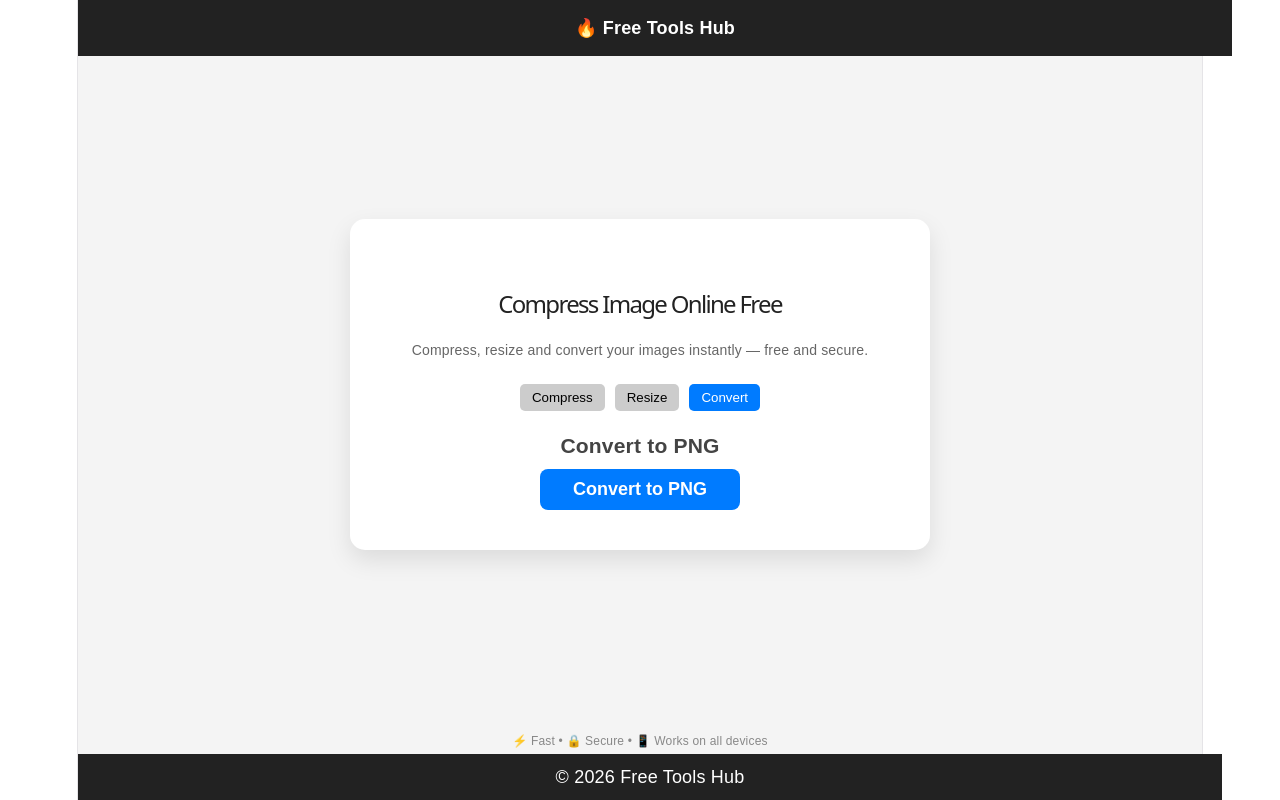
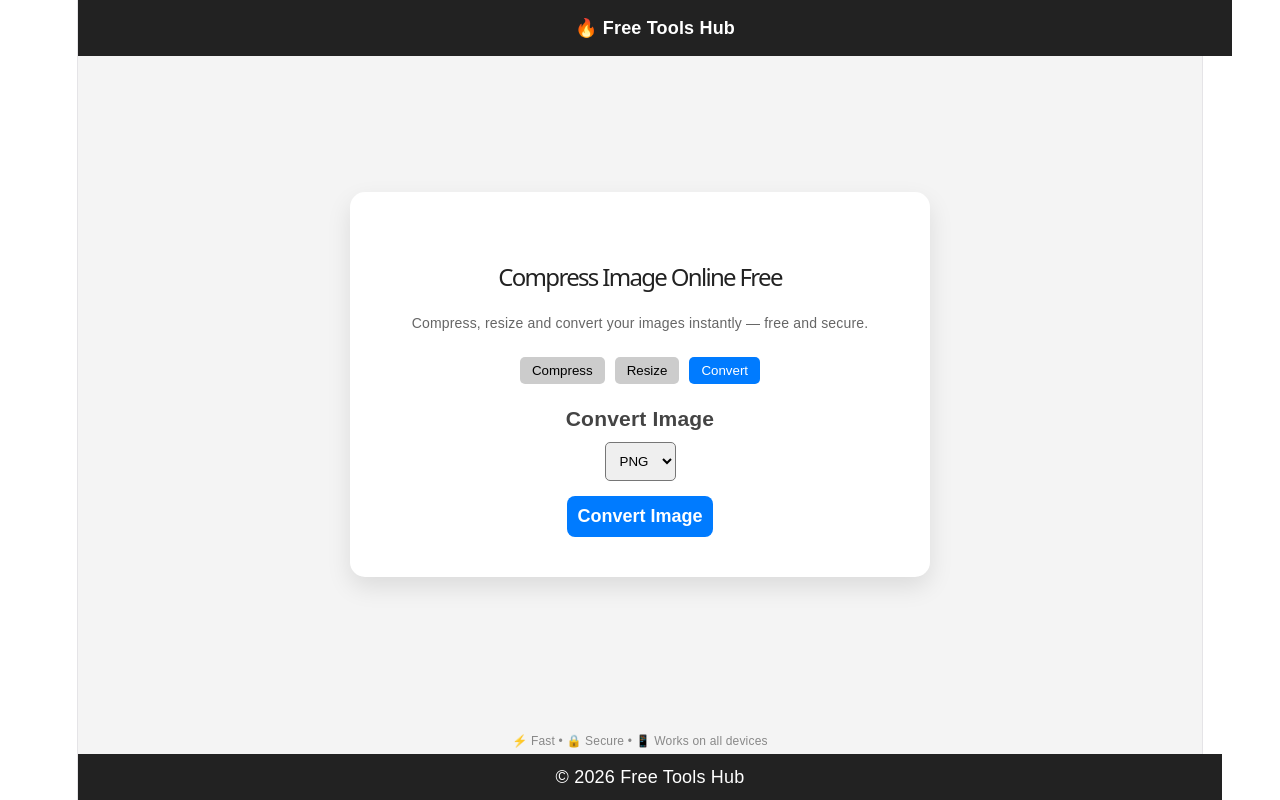
Before and after one commit to Hminghlua13/image-compressor, a React (Vite) app: page / in a window 1280 px wide. Both pictures are taken after a click on the button "Convert". Built offline with nearby package versions, Linux system fonts and the light colour scheme.

Commit message:
added multi-format image converter

```diff
--- a/src/App.jsx
+++ b/src/App.jsx
@@ -8,6 +8,7 @@ function App() {
   const [width, setWidth] = useState("");
 const [height, setHeight] = useState("");
 const [activeTool, setActiveTool] = useState("compress");
+const [format, setFormat] = useState("png");
 
 const resizeImage = () => {
   if (!image) return;
@@ -27,7 +28,7 @@ canvas.height = parseInt(height) || img.height;
     setCompressed(resizedUrl);
   };
 };
-const convertToPNG = () => {
+const convertImage = () => {
   if (!image) return;
 
   const img = new Image();
@@ -41,8 +42,8 @@ const convertToPNG = () => {
     const ctx = canvas.getContext("2d");
     ctx.drawImage(img, 0, 0);
 
-    const pngUrl = canvas.toDataURL("image/png");
-    setCompressed(pngUrl);
+    const convertedUrl = canvas.toDataURL(`image/${format}`);
+    setCompressed(convertedUrl);
   };
 };
   const handleImage = (e) => {
@@ -252,14 +253,28 @@ const convertToPNG = () => {
 {activeTool === "convert" &&(
   <>
   <h3 style={{ marginBottom: "10px", color: "#444" }}>
- Convert to PNG
+  Convert Image
 </h3>
 
-<button
-  onClick={convertToPNG}
+<select
+  value={format}
+  onChange={(e) => setFormat(e.target.value)}
   style={{
     padding: "10px",
-  width: "40%",
+    marginBottom: "15px",
+    borderRadius: "5px",
+  }}
+>
+  <option value="png">PNG</option>
+  <option value="jpeg">JPG</option>
+</select>
+<br></br>
+
+<button
+  onClick={convertImage}
+  style={{
+    padding: "10px",
+    width: "40%f",
     fontSize: "18px",
     backgroundColor: "#007bff",
     color: "white",
@@ -269,14 +284,14 @@ const convertToPNG = () => {
     cursor: "pointer"
   }}
 >
-  Convert to PNG
+  Convert Image
 </button>
   </>
 )}
 {compressed && (
         <a
           href={compressed}
-          download="compressed.png"
+          download={'converted.${format}'}
           style={{
   marginTop: "20px",
   display: "block",
```
Lines whose indentation alone changed are shown as unchanged.
